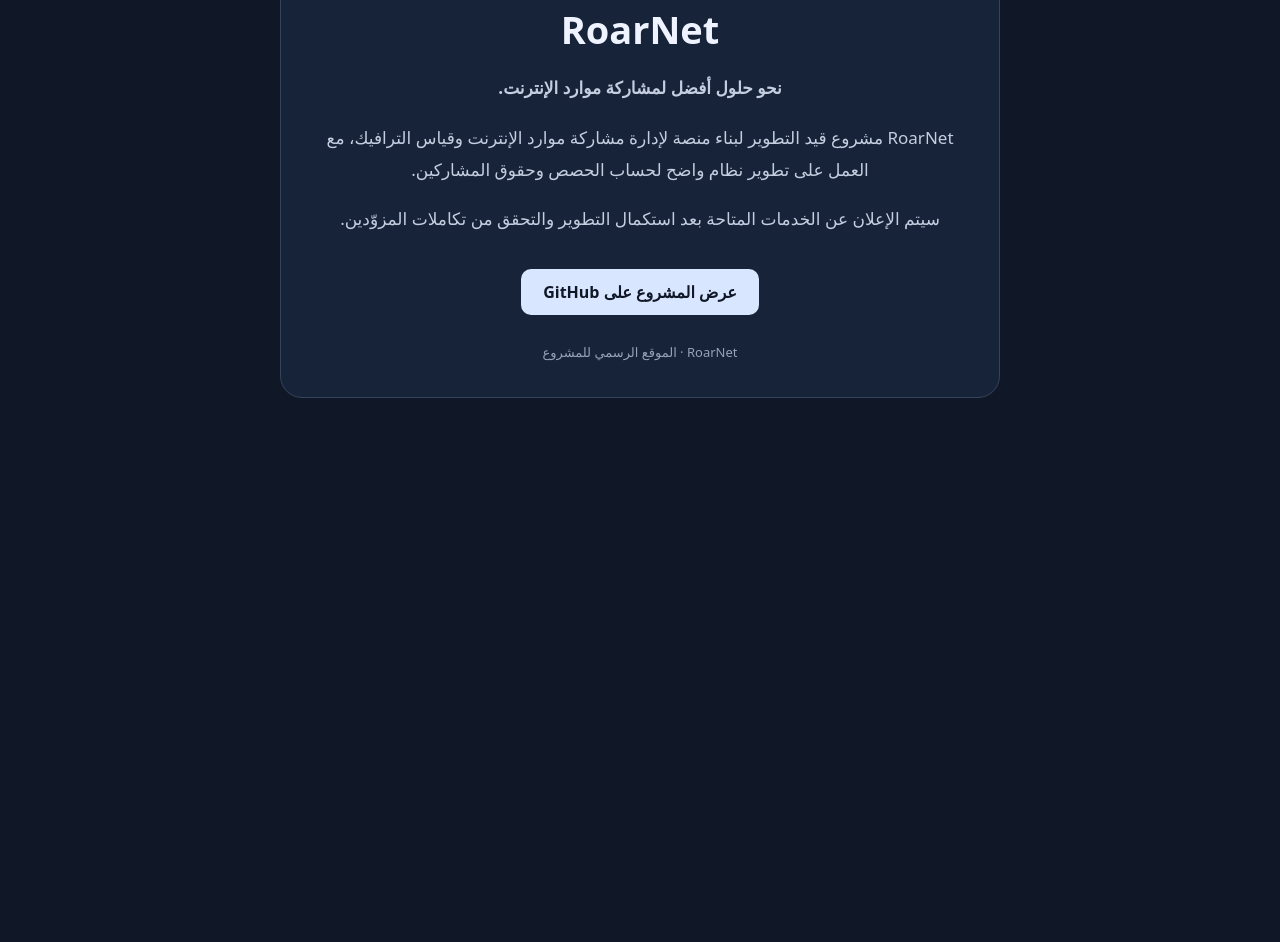
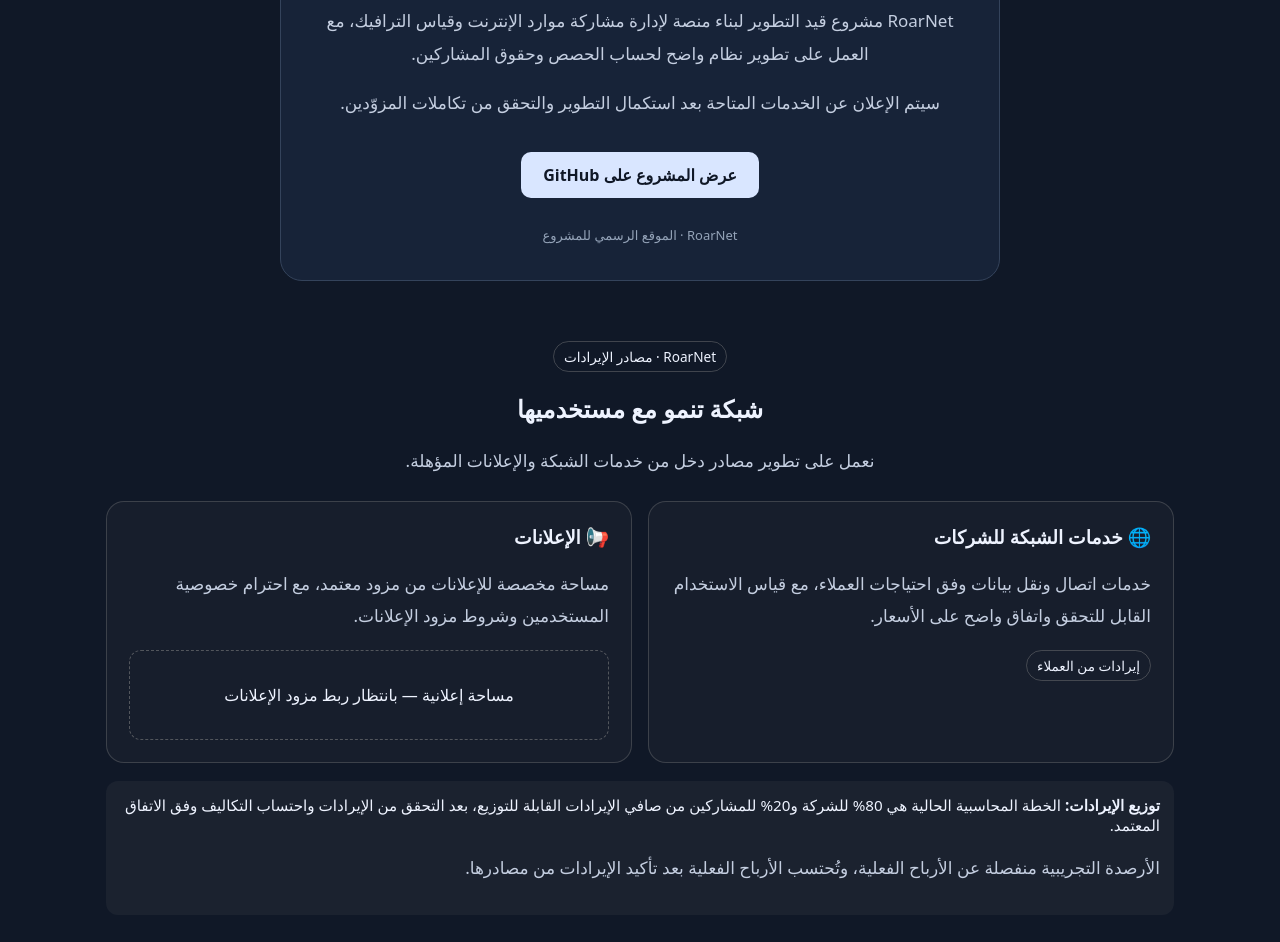
Before and after one commit to ma2871429-cmd/RoarNet, a website: page public/index.html in a window 1280 px wide. Shown: the part 262-1204 px from the top of the page. Before the commit the page ends 800 px from the top, so only its background shows below. Drawn offline with Linux system fonts and the light colour scheme.

Commit message:
Add RoarNet revenue section

```diff
--- a/public/index.html
+++ b/public/index.html
@@ -62,5 +62,100 @@
        target="_blank" rel="noopener noreferrer">عرض المشروع على GitHub</a>
     <footer>RoarNet · الموقع الرسمي للمشروع</footer>
   </main>
+
+<!-- ROARNET_REVENUE_HUB_V1 -->
+<style>
+#rn-revenue {
+  direction:rtl;
+  text-align:right;
+  max-width:1100px;
+  margin:36px auto;
+  padding:24px 16px;
+  font-family:inherit;
+  color:inherit;
+}
+#rn-revenue .rn-intro {text-align:center;margin-bottom:24px}
+#rn-revenue .rn-grid {
+  display:grid;
+  grid-template-columns:repeat(auto-fit,minmax(240px,1fr));
+  gap:16px;
+}
+#rn-revenue .rn-card {
+  padding:22px;
+  border:1px solid #8885;
+  border-radius:18px;
+  background:rgba(128,128,128,.06);
+}
+#rn-revenue .rn-card h3 {margin-top:0}
+#rn-revenue .rn-tag {
+  display:inline-block;
+  padding:5px 10px;
+  border:1px solid #8886;
+  border-radius:20px;
+  font-size:.85em;
+}
+#rn-revenue .rn-note {
+  margin-top:18px;
+  padding:14px;
+  border-radius:12px;
+  background:rgba(128,128,128,.09);
+  font-size:.95em;
+}
+#rn-revenue .rn-ad-slot {
+  min-height:90px;
+  display:flex;
+  align-items:center;
+  justify-content:center;
+  text-align:center;
+  border:1px dashed #8888;
+  border-radius:12px;
+  margin-top:14px;
+  padding:12px;
+}
+</style>
+
+<section id="rn-revenue" aria-labelledby="rn-revenue-title">
+  <div class="rn-intro">
+    <span class="rn-tag">RoarNet · مصادر الإيرادات</span>
+    <h2 id="rn-revenue-title">شبكة تنمو مع مستخدميها</h2>
+    <p>نعمل على تطوير مصادر دخل من خدمات الشبكة والإعلانات المؤهلة.</p>
+  </div>
+
+  <div class="rn-grid">
+    <article class="rn-card">
+      <h3>🌐 خدمات الشبكة للشركات</h3>
+      <p>
+        خدمات اتصال ونقل بيانات وفق احتياجات العملاء،
+        مع قياس الاستخدام القابل للتحقق واتفاق واضح على الأسعار.
+      </p>
+      <span class="rn-tag">إيرادات من العملاء</span>
+    </article>
+
+    <article class="rn-card">
+      <h3>📢 الإعلانات</h3>
+      <p>
+        مساحة مخصصة للإعلانات من مزود معتمد،
+        مع احترام خصوصية المستخدمين وشروط مزود الإعلانات.
+      </p>
+      <div id="rn-ad-slot" class="rn-ad-slot"
+           aria-label="مساحة إعلانية">
+        مساحة إعلانية — بانتظار ربط مزود الإعلانات
+      </div>
+    </article>
+  </div>
+
+  <div class="rn-note">
+    <strong>توزيع الإيرادات:</strong>
+    الخطة المحاسبية الحالية هي 80% للشركة و20% للمشاركين
+    من صافي الإيرادات القابلة للتوزيع، بعد التحقق من الإيرادات
+    واحتساب التكاليف وفق الاتفاق المعتمد.
+    <p>
+      الأرصدة التجريبية منفصلة عن الأرباح الفعلية،
+      وتُحتسب الأرباح الفعلية بعد تأكيد الإيرادات من مصادرها.
+    </p>
+  </div>
+</section>
+<!-- /ROARNET_REVENUE_HUB_V1 -->
+
 </body>
 </html>
```
